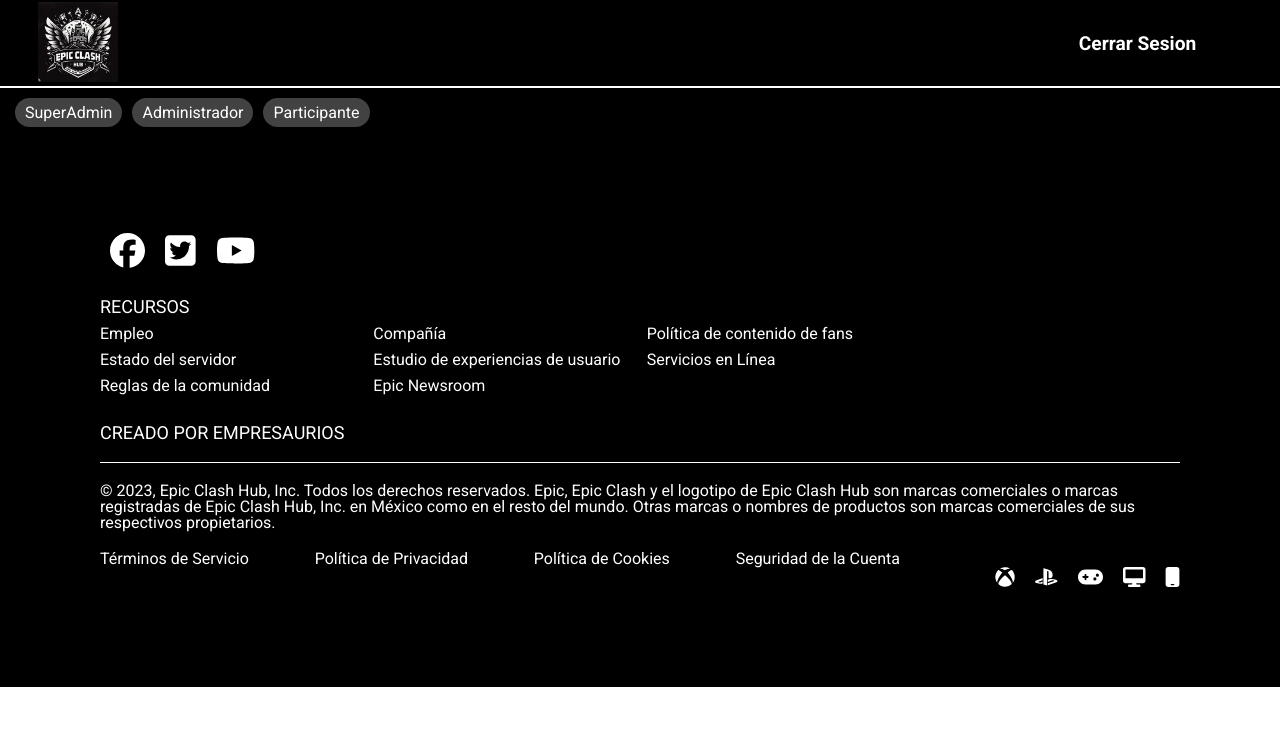
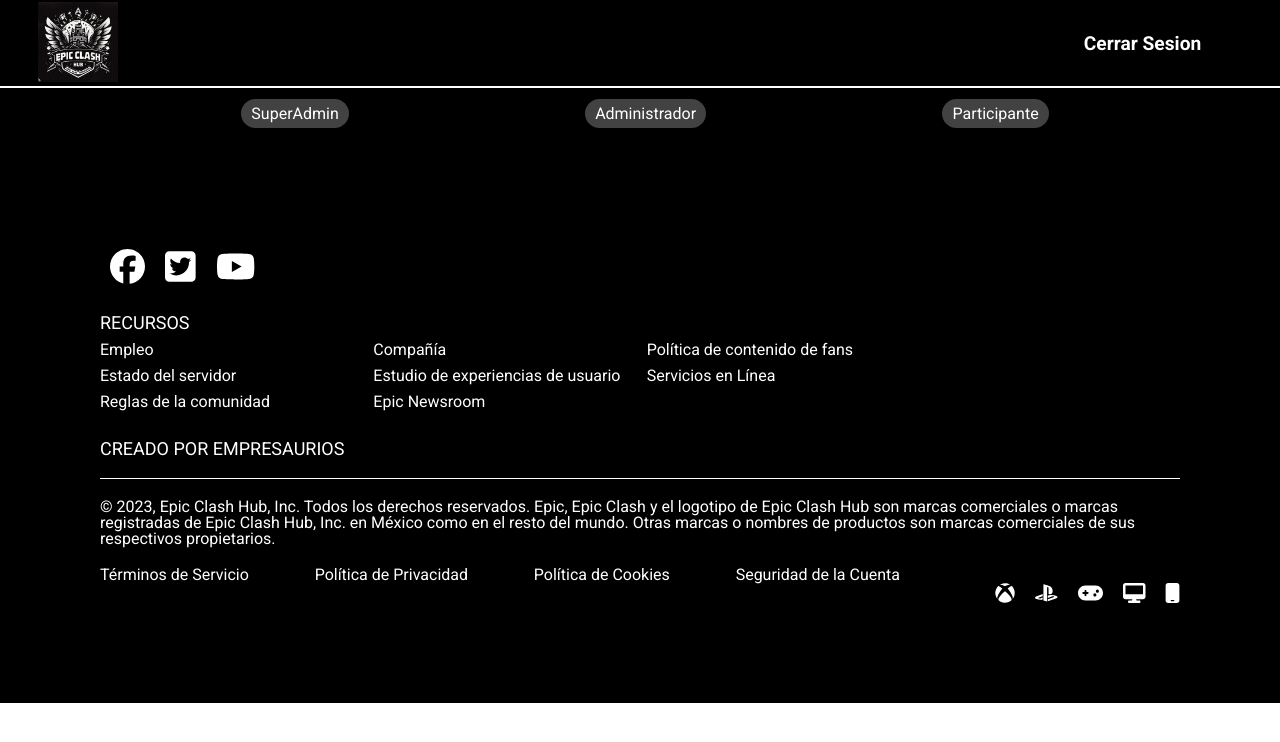
Before and after one commit to YunHGlez/Proyecto_IS, a React (Create React App) app: page /PaginaPrincipal in a window 1280 px wide. Shown: the top 742 px of the page. Built offline with nearby package versions, Linux system fonts and the light colour scheme.

Commit message:
Quitando estilos globales para no afectar archivos

```diff
--- a/src/assets/styles/PaginaPrincipal.css
+++ b/src/assets/styles/PaginaPrincipal.css
@@ -1,11 +1,18 @@
-body {
+.navbar_header {
+  display: flex;
+  justify-content: space-evenly;
+  align-items: center;
+  padding: 1rem 0;
+}
+
+.bodyJJ {
     margin: auto;
     padding: auto;
     font-family: "Lato", sans-serif;
     color: #1a1a1a;
-  }
+}
 
-  h3{
+  .h3JJ{
     margin: 0px;
     padding-left: 20px;
     padding-top: 20px;
@@ -31,7 +38,7 @@
     box-shadow: -5px 10px rgb(121, 118, 177);
   }
 
-  h1{
+  .h1JJ{
     color:white;
     font-family: Verdana, Geneva, Tahoma, sans-serif;
     background-color: rgb(17, 17, 17);
@@ -50,7 +57,7 @@
     padding: 15px 30px;
   }
 
-  button{
+  .buttonJJ{
     background-color: #424242;
     color: #ffffff;
     font-size: 16px;
@@ -60,12 +67,12 @@
     margin: 5px;
   }
 
-  button:hover {
+  .buttonJJ:hover {
   background-color: #383838;
   color: #ffffff;
   }
 
-  button:active {
+  .buttonJJ:active {
   background: #131313;
   color: rgb(255, 255, 255);
   }
--- a/src/components/ListaAdministradores.js
+++ b/src/components/ListaAdministradores.js
@@ -1,5 +1,6 @@
 import { useState } from 'react';
 import '../assets/styles/TablaBuscar.css';
+import '../assets/styles/PaginaPrincipal.css';
 
 export default function ListaAdministradores(props) {
   function FilterableAdminTable({ admins }) {
@@ -58,7 +59,7 @@
         <thead>
           <tr>
             <th colSpan="4">
-            <h3>Lista de Administradores</h3>
+            <h3 className='h3JJ'>Lista de Administradores</h3>
             </th>
           </tr>
           <tr id="check">
@@ -77,7 +78,7 @@
     filterID, onFilterIDChange, filterEmail, onFilterEmailChange }) {
     return (
       <form className='searchBar'>
-        <h3>Búsqueda de Administradores</h3>
+        <h3 className='h3JJ'>Búsqueda de Administradores</h3>
         <div className='search-control'>
           <div className='search-control'>
           <label>Filtrar por ID:</label>
@@ -99,7 +100,7 @@
           </div>
         </div>
         <div className='search-actions'>
-          <button id="resetValues" type="reset" onClick={() => { reset(); }}>
+          <button className="buttonJJ" id="resetValues" type="reset" onClick={() => { reset(); }}>
             Borrar Filtros</button>
         </div>
       </form>
@@ -134,9 +135,9 @@
         <td>{admin.name}</td>
         <td>{admin.email}</td>
         <td>
-          <button onClick={() => { Update(); }}>
+          <button className='buttonJJ' onClick={() => { Update(); }}>
             Editar</button>
-          <button onClick={() =>
+          <button className='buttonJJ' onClick={() =>
             { props.onDeleteUserData(admin);}}>
             Eliminar</button>
         </td>
@@ -191,7 +192,7 @@
 
             <input type='password' placeholder="Nueva contraseña" onChange={handlePasswordChange} required/>
 
-            <button onClick={() => { submitHandler(admin.id); }}> Guardar Cambios</button>
+            <button className='buttonJJ' onClick={() => { submitHandler(admin.id); }}> Guardar Cambios</button>
         </div>
       </td>
     );
--- a/src/components/NuevoAdministrador.js
+++ b/src/components/NuevoAdministrador.js
@@ -36,7 +36,7 @@
 
   return (
     <form className="create-table" onSubmit={submitHandler}>
-    <h3>Agregar nuevos administradores</h3>
+    <h3 className='h3JJ'>Agregar nuevos administradores</h3>
     <center>
       <div className='create-controls'>
         <div className='create-control'>
--- a/src/components/Participante.js
+++ b/src/components/Participante.js
@@ -4,10 +4,9 @@
 
 const Participante = () => {
     return (
-        <>
-            <p className='pruebita'>Participante</p>
-            <button className='prebitaa' onClick={exitoCerrar("EXITO CERRAR")}>CLICK</button>
-        </>
+        <div>
+            <p className='pruebita'>Perfil</p>
+        </div>
     );
 };
 
--- a/src/components/SuperAdmin.js
+++ b/src/components/SuperAdmin.js
@@ -1,5 +1,6 @@
 import { useState } from 'react';
 import '../assets/styles/SuperAdmin.css';
+import '../assets/styles/PaginaPrincipal.css';
 import ListaAdministradores from './ListaAdministradores.js';
 import NuevoAdministrador from './NuevoAdministrador.js';
 
@@ -41,7 +42,7 @@
 
     return (
       <div>
-        <center><h1>Administradores</h1></center>
+        <center><h1 className='h1JJ'>Administradores</h1></center>
         <div className='create-section'>
           <NuevoAdministrador onSaveAdminData={addAdminHandler} id={maxid} />
         </div>
--- a/src/pages/PaginaPrincipal.js
+++ b/src/pages/PaginaPrincipal.js
@@ -28,13 +28,13 @@
   return (
     <>
     <Header isThereButton={false} logoutButton={true} logout={props.logout}/>
-    <div className="App">
-        <div id="navbar">
-          <button id="navelem" onClick={() => { changeContent(0); }}>
+    <div className="App bodyJJ">
+        <div className= "navbar_header" id="navbar">
+          <button className='buttonJJ' id="navelem" onClick={() => { changeContent(0); }}>
             SuperAdmin</button>
-          <button id="navelem" onClick={() => { changeContent(1); }}>
+          <button className='buttonJJ' id="navelem" onClick={() => { changeContent(1); }}>
             Administrador</button>
-          <button id="navelem" onClick={() => { changeContent(2); }}>
+          <button className='buttonJJ' id="navelem" onClick={() => { changeContent(2); }}>
             Participante</button>
         </div>
         {content}
```
